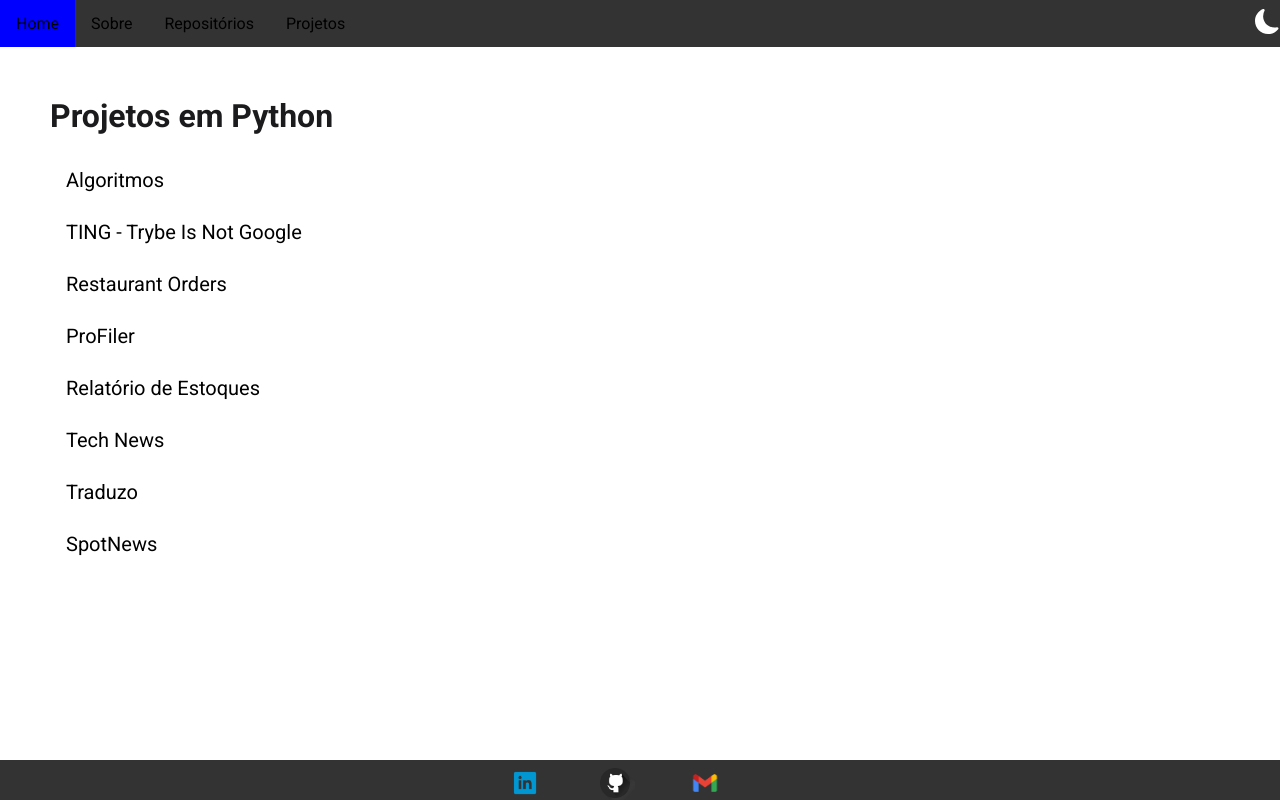
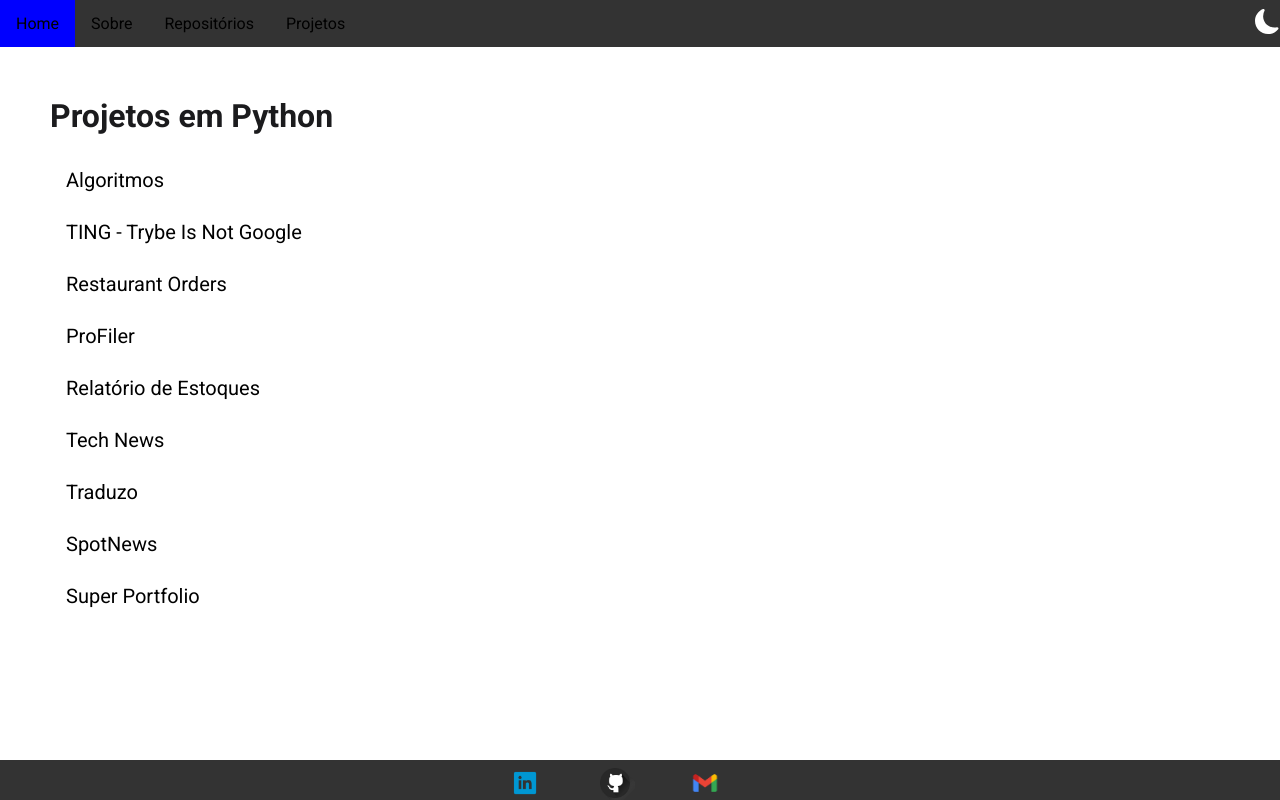
Before and after one commit to rodrigomarsa/rodrigomarsa.github.io, a React (Create React App) app: page /#/python in a window 1280 px wide. Built offline with nearby package versions, Linux system fonts and the light colour scheme.

Commit message:
feat: add superportfolio project

```diff
--- a/src/pages/Python.js
+++ b/src/pages/Python.js
@@ -78,6 +78,15 @@ function Python() {
             SpotNews
           </a>
         </li>
+        <li>
+          <a
+            href="https://github.com/rodrigomarsa/project-super-portfolio"
+            target="_blank"
+            rel="noopener noreferrer"
+          >
+            Super Portfolio
+          </a>
+        </li>
       </ul>
     </div>
   );
```
